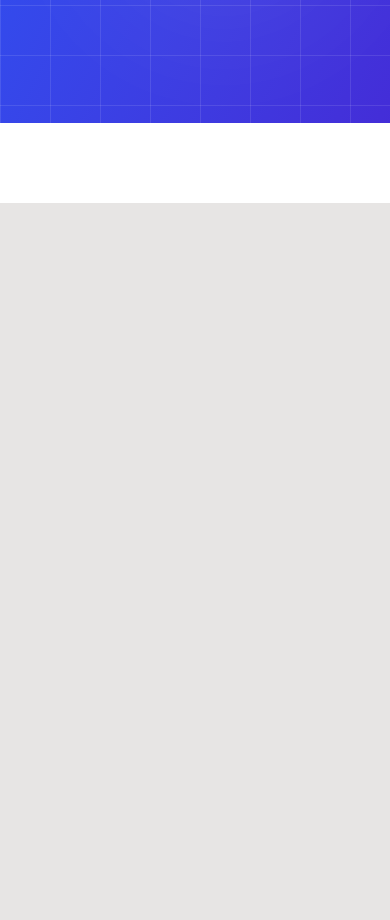
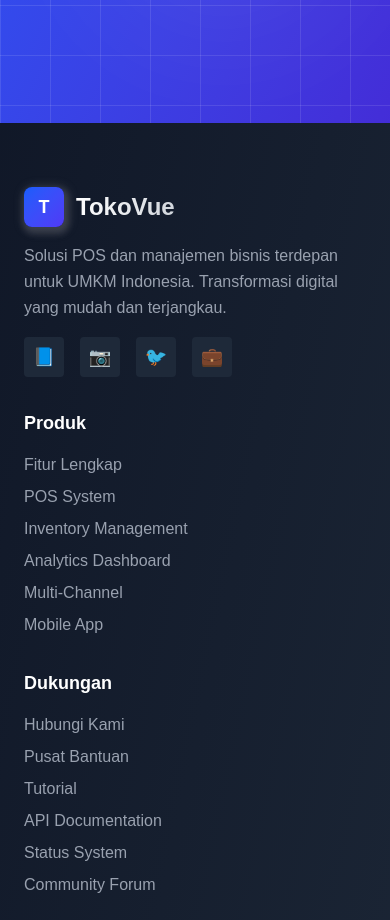
Before and after one commit to fahrezapratamahidayat/vue-cashier, a Vue app: page / in a window 390 px wide. Shown: the part 6240-7160 px from the top of the page. Before the commit the page ends 6443 px from the top, so only its background shows below. Built offline with nearby package versions, Linux system fonts and the light colour scheme; the HTML template or start-up script is replaced by a standard one.

Commit message:
feat(HomeView): add footer section with company info, product links, support, and contact details for improved user experience

```diff
--- a/src/views/HomeView.vue
+++ b/src/views/HomeView.vue
@@ -287,7 +287,153 @@ import AppHeader from '@/components/AppHeader.vue'
         </div>
       </div>
     </section>
-    <div class="h-20 bg-white"></div>
+
+    <!-- Footer -->
+    <footer class="bg-gradient-to-br from-gray-900 to-gray-800 text-white">
+      <div class="container mx-auto px-6 py-16">
+        <div class="grid grid-cols-1 md:grid-cols-2 lg:grid-cols-4 gap-8">
+          <!-- Company Info -->
+          <div class="space-y-4">
+            <div class="flex items-center space-x-3">
+              <div class="w-10 h-10 bg-gradient-to-br from-blue-600 to-indigo-600 rounded-xl flex items-center justify-center shadow-lg">
+                <span class="text-white font-bold text-lg">T</span>
+              </div>
+              <div class="text-2xl font-bold bg-gradient-to-r from-white to-gray-300 bg-clip-text text-transparent">
+                TokoVue
+              </div>
+            </div>
+            <p class="text-gray-400 leading-relaxed">
+              Solusi POS dan manajemen bisnis terdepan untuk UMKM Indonesia. Transformasi digital yang mudah dan terjangkau.
+            </p>
+            <div class="flex space-x-4">
+              <a href="#" class="w-10 h-10 bg-gray-800 hover:bg-blue-600 rounded-lg flex items-center justify-center transition-colors duration-300">
+                <span class="text-lg">📘</span>
+              </a>
+              <a href="#" class="w-10 h-10 bg-gray-800 hover:bg-blue-600 rounded-lg flex items-center justify-center transition-colors duration-300">
+                <span class="text-lg">📷</span>
+              </a>
+              <a href="#" class="w-10 h-10 bg-gray-800 hover:bg-blue-600 rounded-lg flex items-center justify-center transition-colors duration-300">
+                <span class="text-lg">🐦</span>
+              </a>
+              <a href="#" class="w-10 h-10 bg-gray-800 hover:bg-blue-600 rounded-lg flex items-center justify-center transition-colors duration-300">
+                <span class="text-lg">💼</span>
+              </a>
+            </div>
+          </div>
+
+          <!-- Product -->
+          <div class="space-y-4">
+            <h3 class="text-lg font-semibold text-white">Produk</h3>
+            <ul class="space-y-2">
+              <li><RouterLink to="/features" class="text-gray-400 hover:text-white transition-colors duration-300">Fitur Lengkap</RouterLink></li>
+              <li><a href="#" class="text-gray-400 hover:text-white transition-colors duration-300">POS System</a></li>
+              <li><a href="#" class="text-gray-400 hover:text-white transition-colors duration-300">Inventory Management</a></li>
+              <li><a href="#" class="text-gray-400 hover:text-white transition-colors duration-300">Analytics Dashboard</a></li>
+              <li><a href="#" class="text-gray-400 hover:text-white transition-colors duration-300">Multi-Channel</a></li>
+              <li><a href="#" class="text-gray-400 hover:text-white transition-colors duration-300">Mobile App</a></li>
+            </ul>
+          </div>
+
+          <!-- Support -->
+          <div class="space-y-4">
+            <h3 class="text-lg font-semibold text-white">Dukungan</h3>
+            <ul class="space-y-2">
+              <li><RouterLink to="/contact" class="text-gray-400 hover:text-white transition-colors duration-300">Hubungi Kami</RouterLink></li>
+              <li><a href="#" class="text-gray-400 hover:text-white transition-colors duration-300">Pusat Bantuan</a></li>
+              <li><a href="#" class="text-gray-400 hover:text-white transition-colors duration-300">Tutorial</a></li>
+              <li><a href="#" class="text-gray-400 hover:text-white transition-colors duration-300">API Documentation</a></li>
+              <li><a href="#" class="text-gray-400 hover:text-white transition-colors duration-300">Status System</a></li>
+              <li><a href="#" class="text-gray-400 hover:text-white transition-colors duration-300">Community Forum</a></li>
+            </ul>
+          </div>
+
+          <!-- Company -->
+          <div class="space-y-4">
+            <h3 class="text-lg font-semibold text-white">Perusahaan</h3>
+            <ul class="space-y-2">
+              <li><a href="#" class="text-gray-400 hover:text-white transition-colors duration-300">Tentang Kami</a></li>
+              <li><a href="#" class="text-gray-400 hover:text-white transition-colors duration-300">Karir</a></li>
+              <li><a href="#" class="text-gray-400 hover:text-white transition-colors duration-300">Blog</a></li>
+              <li><a href="#" class="text-gray-400 hover:text-white transition-colors duration-300">Press Kit</a></li>
+              <li><a href="#" class="text-gray-400 hover:text-white transition-colors duration-300">Kemitraan</a></li>
+              <li><a href="#" class="text-gray-400 hover:text-white transition-colors duration-300">Investor</a></li>
+            </ul>
+          </div>
+        </div>
+
+        <!-- Newsletter -->
+        <div class="border-t border-gray-700 mt-12 pt-8">
+          <div class="grid grid-cols-1 lg:grid-cols-2 gap-8 items-center">
+            <div>
+              <h3 class="text-xl font-semibold text-white mb-2">
+                Dapatkan Update Terbaru
+              </h3>
+              <p class="text-gray-400">
+                Berlangganan newsletter kami untuk tips bisnis dan update produk terbaru
+              </p>
+            </div>
+            <div class="flex flex-col sm:flex-row gap-3">
+              <input
+                type="email"
+                placeholder="Masukkan email Anda"
+                class="flex-1 px-4 py-3 bg-gray-800 border border-gray-700 rounded-lg text-white placeholder-gray-400 focus:outline-none focus:ring-2 focus:ring-blue-500 focus:border-transparent"
+              />
+              <Button class="bg-gradient-to-r from-blue-600 to-indigo-600 hover:from-blue-700 hover:to-indigo-700 px-6 py-3 font-semibold whitespace-nowrap">
+                Berlangganan
+              </Button>
+            </div>
+          </div>
+        </div>
+
+        <!-- Bottom Footer -->
+        <div class="border-t border-gray-700 mt-8 pt-8">
+          <div class="flex flex-col md:flex-row justify-between items-center gap-4">
+            <div class="text-gray-400 text-sm">
+              © 2024 TokoVue. All rights reserved.
+            </div>
+            <div class="flex flex-wrap gap-6 text-sm">
+              <a href="#" class="text-gray-400 hover:text-white transition-colors duration-300">Privacy Policy</a>
+              <a href="#" class="text-gray-400 hover:text-white transition-colors duration-300">Terms of Service</a>
+              <a href="#" class="text-gray-400 hover:text-white transition-colors duration-300">Cookie Policy</a>
+              <a href="#" class="text-gray-400 hover:text-white transition-colors duration-300">Sitemap</a>
+            </div>
+          </div>
+        </div>
+
+        <!-- Contact Info -->
+        <div class="mt-8 pt-8 border-t border-gray-700">
+          <div class="grid grid-cols-1 md:grid-cols-3 gap-6 text-sm">
+            <div class="flex items-center gap-3">
+              <div class="w-8 h-8 bg-blue-600 rounded-lg flex items-center justify-center">
+                <span class="text-white">📞</span>
+              </div>
+              <div>
+                <div class="text-gray-400">Telepon</div>
+                <div class="text-white font-medium">+62 21 1234 5678</div>
+              </div>
+            </div>
+            <div class="flex items-center gap-3">
+              <div class="w-8 h-8 bg-emerald-600 rounded-lg flex items-center justify-center">
+                <span class="text-white">✉️</span>
+              </div>
+              <div>
+                <div class="text-gray-400">Email</div>
+                <div class="text-white font-medium">support@tokovue.com</div>
+              </div>
+            </div>
+            <div class="flex items-center gap-3">
+              <div class="w-8 h-8 bg-violet-600 rounded-lg flex items-center justify-center">
+                <span class="text-white">📍</span>
+              </div>
+              <div>
+                <div class="text-gray-400">Alamat</div>
+                <div class="text-white font-medium">Jakarta, Indonesia</div>
+              </div>
+            </div>
+          </div>
+        </div>
+      </div>
+    </footer>
   </div>
 </template>
 
```
